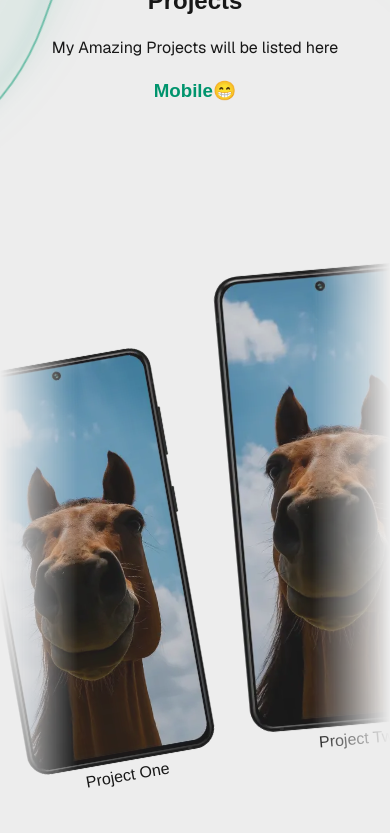
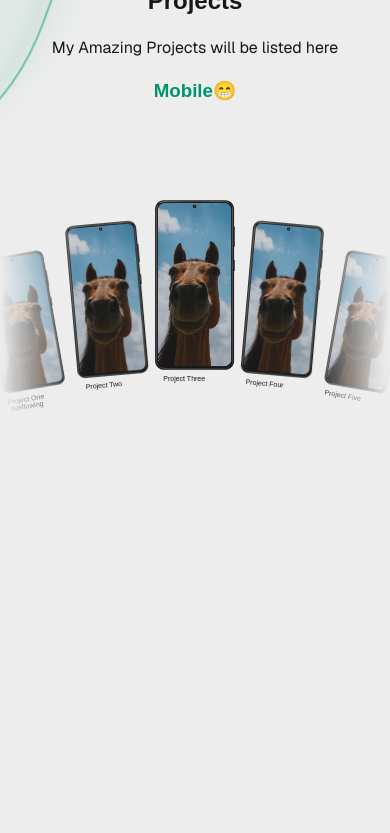
Before and after one commit to nuuxdev/nuux-personal-site, a Next.js app: page / in a window 390 px wide. Shown: the part 860-1693 px from the top of the page. Built offline with nearby package versions, Linux system fonts and the light colour scheme; no server answers; a web font is replaced by a local one.

Commit message:
FIX| mobile projects decreased size and center alignment

```diff
--- a/src/app/globals.css
+++ b/src/app/globals.css
@@ -291,8 +291,7 @@ section#projects {
   padding-block: 5rem;
   overflow-x: hidden;
   @media (max-width: 768px) {
-    justify-content: start;
-    overflow-x: scroll;
+    overflow-x: auto;
     gap: 0rem;
   }
   --webkit-mask: linear-gradient(transparent, white);
@@ -340,16 +339,25 @@ section#projects {
     figcaption {
       text-align: center;
       font-family: var(--font-mono);
+      max-width: 15ch;
+      @media (max-width: 768px) {
+        font-size: 7px;
+      }
     }
     img {
+      --mobile-projects-width: 240px;
+      --title-width: calc(var(---mobile-projects-width)/2)
       content: light-dark(
         url("/projects/bg-mobile-light.webp"),
         url("/projects/bg-mobile-dark.webp")
       );
-      width: 240px;
       transform-origin: bottom;
       opacity: 0.9;
       transition: scale 100ms ease-out, opacity 200ms ease-out;
+      width: var(--mobile-projects-width);
+      @media (max-width: 768px) {
+        --mobile-projects-width: 80px;
+      }
     }
   }
 }
--- a/src/components/ProjectsSection.tsx
+++ b/src/components/ProjectsSection.tsx
@@ -11,7 +11,7 @@ export default function ProjectsSection() {
       <div className="mobile_projects_container">
         <figure className="mobile_projects">
           <img src="/projects/bg-mobile-light.webp" alt="project name" />
-          <figcaption>Project One</figcaption>
+          <figcaption>Project One oveflowing</figcaption>
         </figure>
         <figure className="mobile_projects">
           <img src="/projects/bg-mobile-light.webp" alt="project name" />
```
